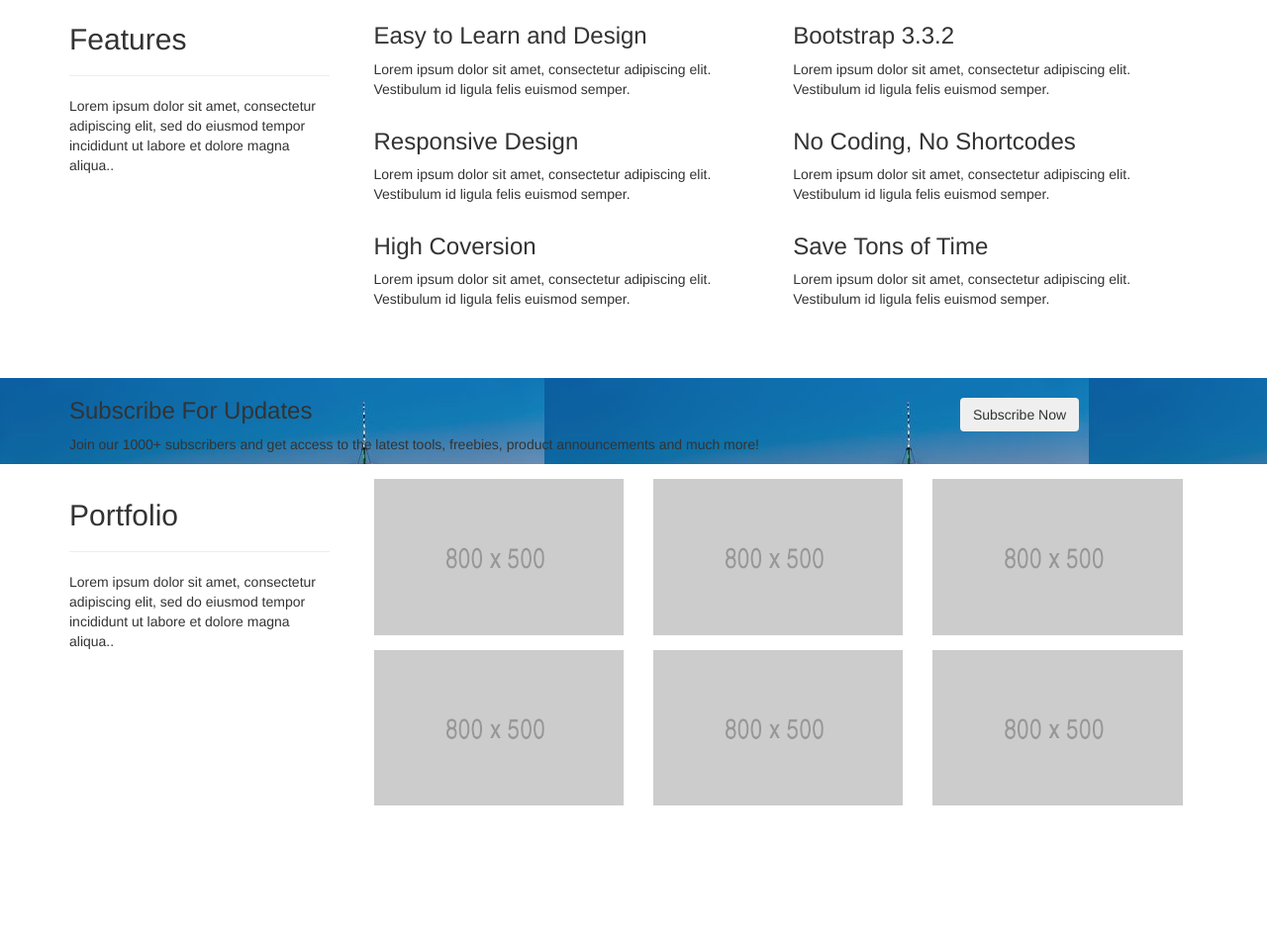
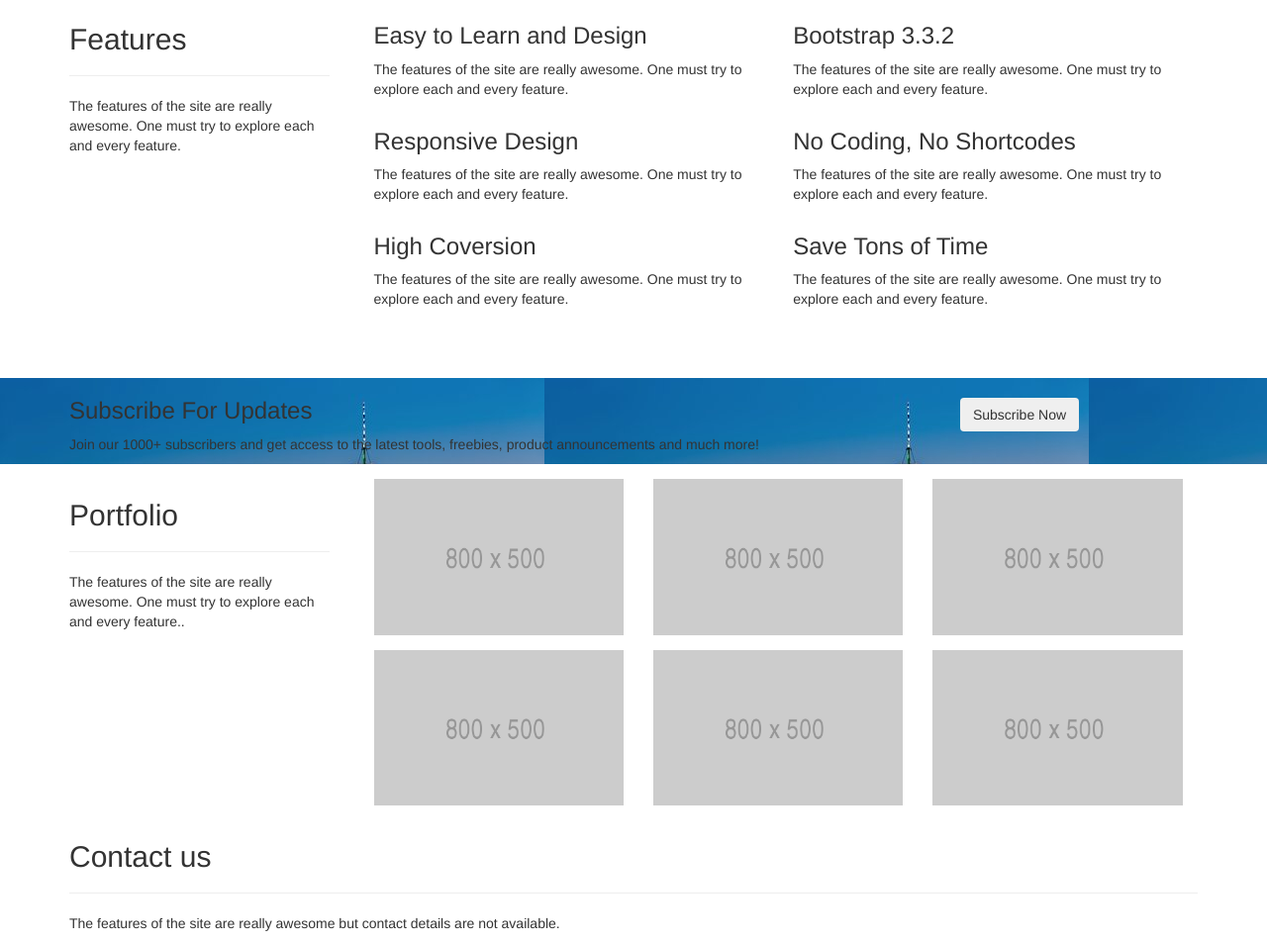
Before and after one commit to sajitgupta1008/UI-Bootstrap, a plain HTML site: page index.html in a window 1280 px wide. Shown: the part 648-1601 px from the top of the page at 99% size. Before the commit the page ends 1477 px from the top, so only its background shows below. Drawn offline with Linux system fonts and the light colour scheme.

Commit message:
Ui assignment

```diff
--- a/index.html
+++ b/index.html
@@ -56,8 +56,7 @@
           <div>
             <h2>Features</h2>
             <hr>
-            <p>Lorem ipsum dolor sit amet, consectetur adipiscing elit, sed do eiusmod tempor incididunt ut labore et dolore
-              magna aliqua..</p>
+            <p>The features of the site are really awesome. One must try to explore each and every feature.</p>
           </div>
         </div>
         <div class="col-md-9">
@@ -65,42 +64,42 @@
 
             <div>
               <h3>Easy to Learn and Design</h3>
-              <p>Lorem ipsum dolor sit amet, consectetur adipiscing elit. Vestibulum id ligula felis euismod semper. </p>
+              <p>The features of the site are really awesome. One must try to explore each and every feature. </p>
             </div>
           </div>
           <div class="col-md-6">
 
             <div>
               <h3>Bootstrap 3.3.2</h3>
-              <p>Lorem ipsum dolor sit amet, consectetur adipiscing elit. Vestibulum id ligula felis euismod semper. </p>
+              <p>The features of the site are really awesome. One must try to explore each and every feature. </p>
             </div>
           </div>
           <div class="col-md-6">
 
             <div>
               <h3>Responsive Design</h3>
-              <p>Lorem ipsum dolor sit amet, consectetur adipiscing elit. Vestibulum id ligula felis euismod semper. </p>
+              <p>The features of the site are really awesome. One must try to explore each and every feature. </p>
             </div>
           </div>
           <div class="col-md-6">
 
             <div>
               <h3>No Coding, No Shortcodes</h3>
-              <p>Lorem ipsum dolor sit amet, consectetur adipiscing elit. Vestibulum id ligula felis euismod semper. </p>
+              <p>The features of the site are really awesome. One must try to explore each and every feature. </p>
             </div>
           </div>
           <div class="col-md-6">
 
             <div>
               <h3>High Coversion</h3>
-              <p>Lorem ipsum dolor sit amet, consectetur adipiscing elit. Vestibulum id ligula felis euismod semper. </p>
+              <p>The features of the site are really awesome. One must try to explore each and every feature. </p>
             </div>
           </div>
           <div class="col-md-6">
 
             <div>
               <h3>Save Tons of Time</h3>
-              <p>Lorem ipsum dolor sit amet, consectetur adipiscing elit. Vestibulum id ligula felis euismod semper. </p>
+              <p>The features of the site are really awesome. One must try to explore each and every feature. </p>
             </div>
           </div>
         </div>
@@ -133,8 +132,7 @@
           <div>
             <h2>Portfolio</h2>
             <hr>
-            <p>Lorem ipsum dolor sit amet, consectetur adipiscing elit, sed do eiusmod tempor incididunt ut labore et dolore
-              magna aliqua..</p>
+            <p>The features of the site are really awesome. One must try to explore each and every feature..</p>
           </div>
         </div>
 
@@ -175,6 +173,16 @@
   </section>
 
 
+
+  <section>
+    <div class="container">
+      <h2>Contact us</h2>
+      <hr>
+      <p>The features of the site are really awesome but contact details are not available.</p>
+    </div>
+  </section>
+
+
 </body>
 
 </html>
```
